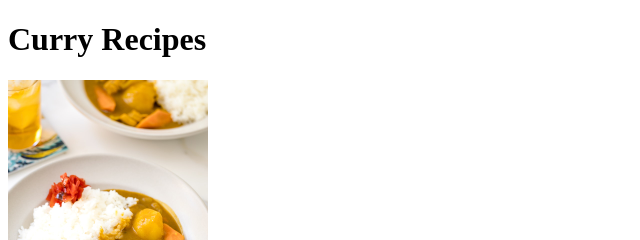
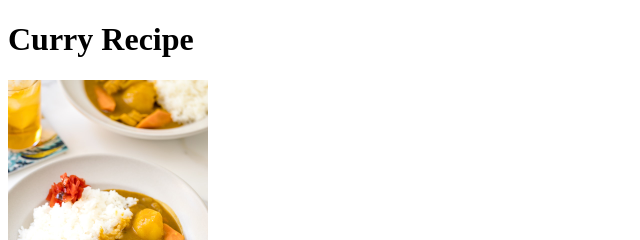
Before and after one commit to CT-275555/odin-recipes, a plain HTML site: page recipes/curry.html in a window 1280 px wide. Shown: the top 240 px of the page, 0-640 px from the left. Drawn offline with Linux system fonts and the light colour scheme.

Commit message:
Fixed spelling errors

```diff
--- a/recipes/curry.html
+++ b/recipes/curry.html
@@ -6,7 +6,7 @@
     </head>
 
     <body>
-        <h1>Curry Recipes</h1>
+        <h1>Curry Recipe</h1>
 
         <img src="../images/jap_curry.jpg" alt="A picture of Japanese curry" width="200">
 
```
